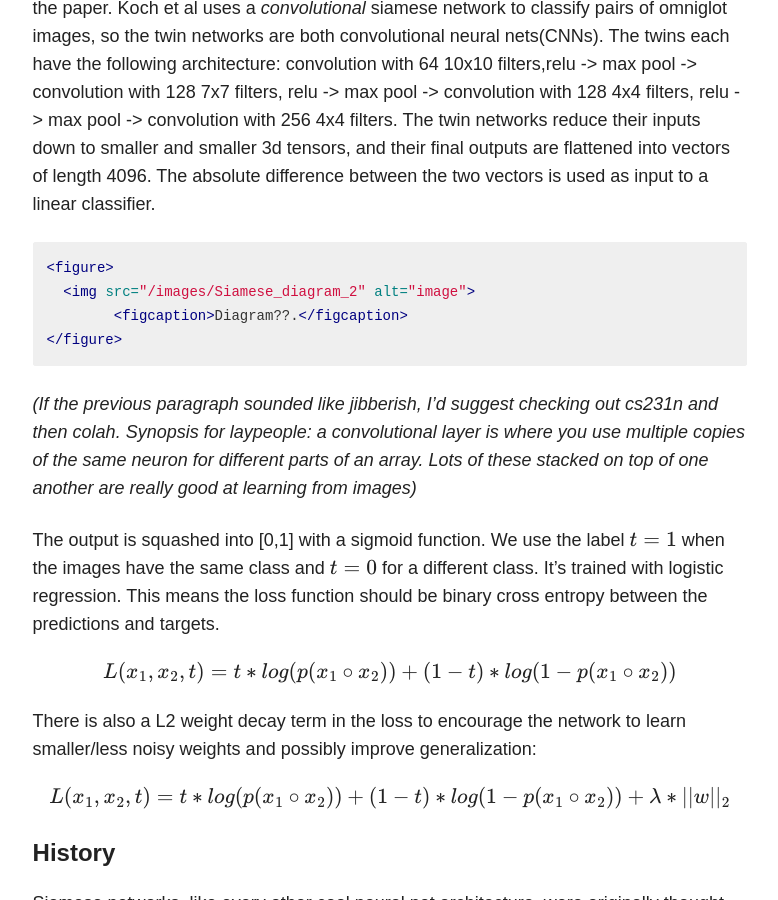
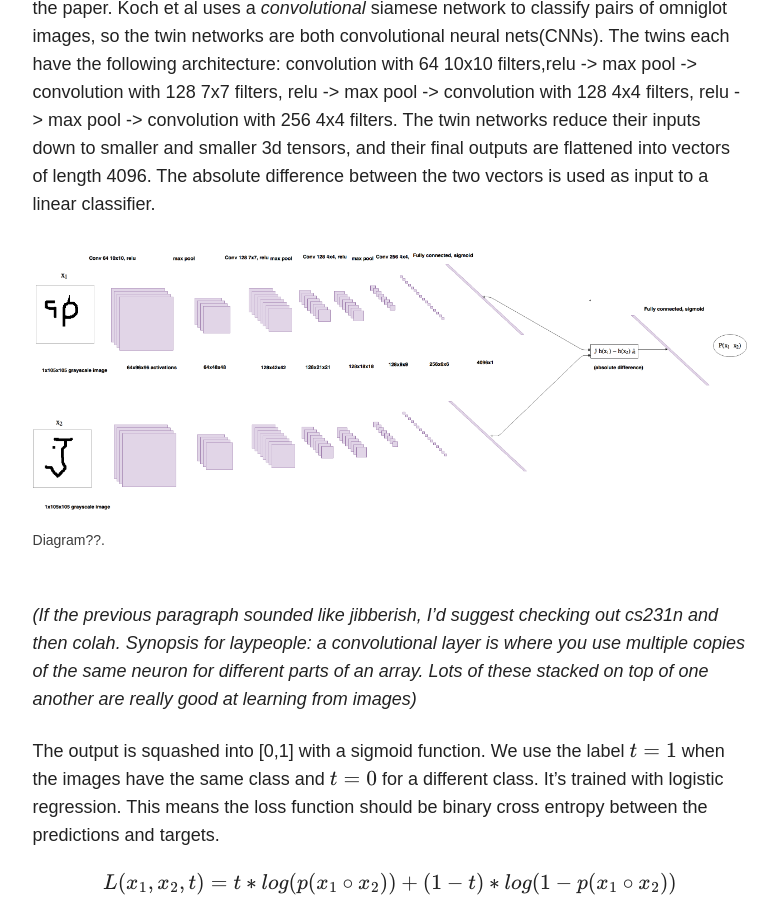
Before and after one commit to sorenbouma/sorenbouma.github.io, a Jekyll site: the page built from _posts/blog/2017-02-11-oneshot.md, in a window 1280 px wide and 900 px high, scrolled down 5334 px. Shown: the whole window, without its empty margins (347-1125 px from the left). Built offline with Jekyll 4.4.1, drawn with Linux system fonts in a browser that asks for light colours; nearby versions of some CDN libraries; formulas are drawn with MathJax 3.

Commit message:
changed image to thumbnail?

````diff
--- a/_posts/blog/2017-02-11-oneshot.md
+++ b/_posts/blog/2017-02-11-oneshot.md
@@ -92,12 +92,11 @@ If we we just concatenate two examples together and use them as a single input t
 
 I'm going to describe the architecture pretty breifly because it's not the important part of the paper. Koch et al uses a *convolutional* siamese network to classify pairs of omniglot images, so the twin networks are both convolutional neural nets(CNNs). The twins each have the following architecture: convolution with 64 10x10 filters,relu -> max pool -> convolution with 128 7x7 filters, relu -> max pool -> convolution with 128 4x4 filters, relu -> max pool -> convolution with 256 4x4 filters. The twin networks reduce their inputs down to smaller and smaller 3d tensors, and their final outputs are flattened into vectors of length 4096. The absolute difference between the two vectors is used as input to a linear classifier.
 
-```html
+
 <figure>
-  <img src="/images/Siamese_diagram_2" alt="image">
-  	<figcaption>Diagram??.</figcaption>
+  <img src="/images/Siamese_diagram_2.png" alt="diagram">
+  <figcaption>Diagram??.</figcaption>
 </figure>
-```
 
 
 
````
